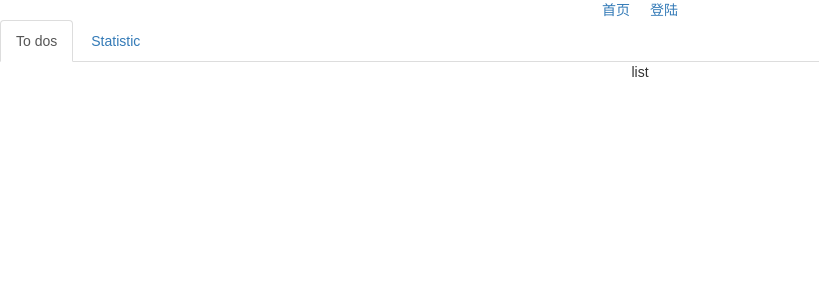
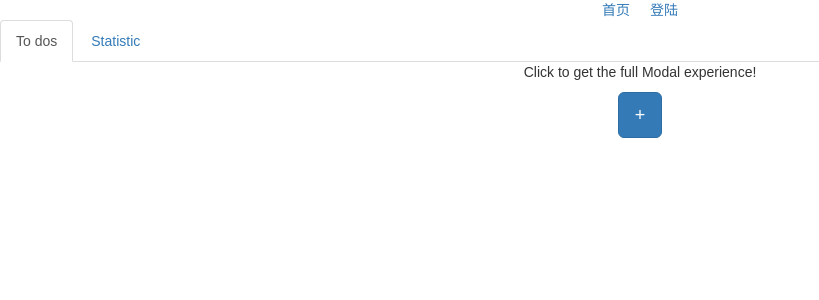
Before and after one commit to jierYang/todo-react-redux-, a React (Create React App) app: page / in a window 1280 px wide. Shown: the top 300 px of the page, without its empty margins (0-819 px from the left). Built offline with nearby package versions, Linux system fonts and the light colour scheme.

Commit message:
Add pop window for add

```diff
--- /dev/null
+++ b/src/components/AddTodo.js
@@ -0,0 +1,47 @@
+import React from "react";
+import {Button, Modal} from "react-bootstrap";
+
+export default class AddTodo extends React.Component {
+    constructor(props, context) {
+        super(props, context);
+
+        this.handleShow = this.handleShow.bind(this);
+        this.handleClose = this.handleClose.bind(this);
+
+        this.state = {
+            show: false
+        };
+    }
+
+    handleClose() {
+        this.setState({ show: false });
+    }
+
+    handleShow() {
+        this.setState({ show: true });
+    }
+
+    render() {
+        return (
+            <div>
+                <p>Click to get the full Modal experience!</p>
+
+                <Button bsStyle="primary" bsSize="large" onClick={this.handleShow}>
+                    +
+                </Button>
+
+                <Modal show={this.state.show} onHide={this.handleClose}>
+                    <Modal.Header closeButton>
+                        <Modal.Title>Add you want to do</Modal.Title>
+                    </Modal.Header>
+                    <Modal.Body>
+
+                    </Modal.Body>
+                    <Modal.Footer>
+                        <Button onClick={this.handleClose}>Add</Button>
+                    </Modal.Footer>
+                </Modal>
+            </div>
+        );
+    }
+}
--- a/src/components/TabTodo.js
+++ b/src/components/TabTodo.js
@@ -1,8 +1,10 @@
 import React from "react";
+import AddTodo from "./AddTodo";
+
 
 const TabTodo = ()=>(
     <div>
-        list
+        <AddTodo/>
     </div>
 )
 
```
